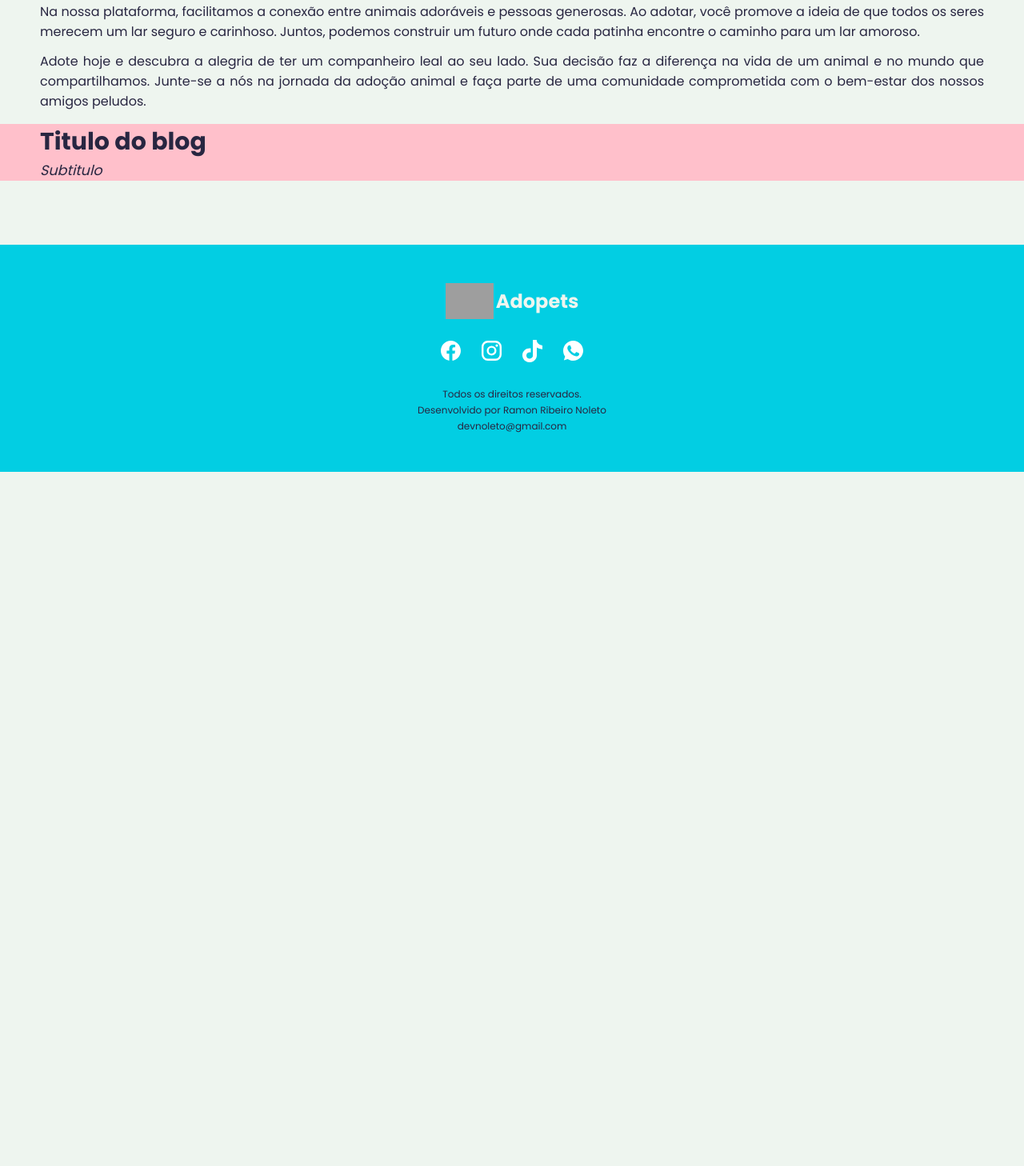
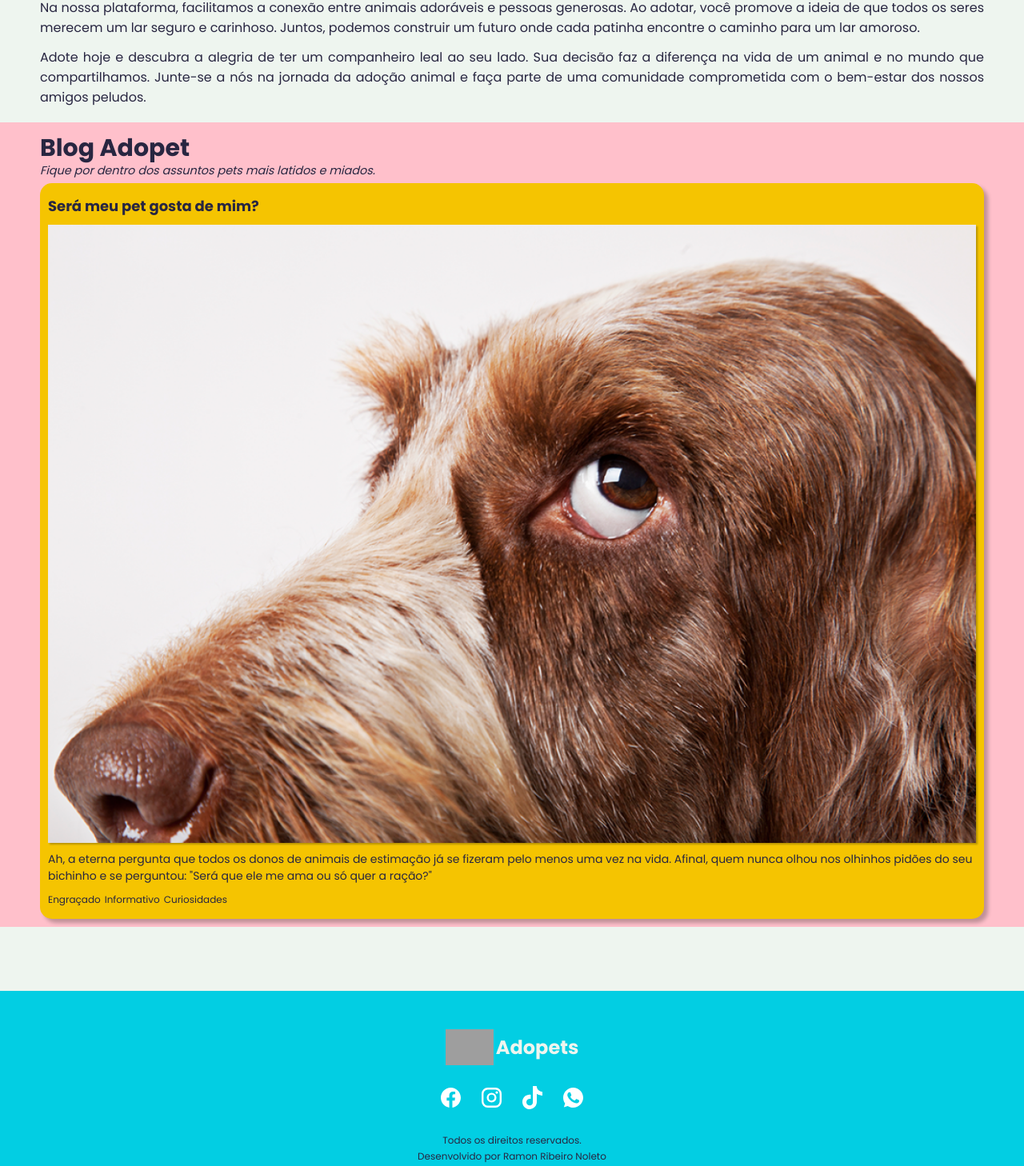
Before and after one commit to RNoleto/adopets-vue3, a Vue app: page / in a window 1280 px wide. Shown: the part 1037-2495 px from the top of the page at 80% size. Before the commit the page ends 1627 px from the top, so only its background shows below. Built offline with nearby package versions, Linux system fonts and the light colour scheme; grey boxes are pictures that could not be loaded.

Commit message:
primeiro post

```diff
--- a/src/pages/Home.vue
+++ b/src/pages/Home.vue
@@ -37,8 +37,31 @@
     </div>
     <section class="blog">
       <div class="content">
-        <h1 class="title">Titulo do blog</h1>
-        <h2 class="subtitle">Subtitulo</h2>
+        <h1 class="title">Blog Adopet</h1>
+        <h2 class="subtitle">
+          Fique por dentro dos assuntos pets mais latidos e miados.
+        </h2>
+        <div class="cards">
+          <div class="card">
+            <div class="top">
+              <p>Será meu pet gosta de mim?</p>
+            </div>
+            <img src="../assets/img/posts/post1.webp" alt="Cão Pensando" />
+            <div class="midle">
+              <p>
+                Ah, a eterna pergunta que todos os donos de animais de estimação
+                já se fizeram pelo menos uma vez na vida. Afinal, quem nunca
+                olhou nos olhinhos pidões do seu bichinho e se perguntou: "Será
+                que ele me ama ou só quer a ração?"
+              </p>
+            </div>
+            <div class="end">
+              <p>Engraçado</p>
+              <p>Informativo</p>
+              <p>Curiosidades</p>
+            </div>
+          </div>
+        </div>
       </div>
     </section>
   </div>
@@ -66,6 +89,44 @@ export default {
   //Sessão de Blog
   .blog {
     background-color: pink;
+    padding: 10px 0px;
+    .cards {
+      width: 100%;
+      display: flex;
+      flex-wrap: wrap;
+      .card {
+        width: 100%;
+        height: auto;
+        border-radius: 15px;
+        padding: 15px 10px;
+        display: flex;
+        gap: 10px;
+        flex-direction: column;
+        background-color: var(--color-2);
+        box-shadow: 5px 5px 5px rgba($color: #000000, $alpha: 0.25);
+        .top,
+        .midle,
+        .end {
+          width: 100%;
+        }
+        .top {
+          font-size: 18px;
+          font-weight: 600;
+        }
+        img {
+          box-shadow: 2px 2px 2px rgba($color: #000000, $alpha: 0.25);
+        }
+        .midle {
+          font-size: 14px;
+        }
+        .end {
+          display: flex;
+          flex-wrap: wrap;
+          gap: 5px;
+          font-size: 12px;
+        }
+      }
+    }
   }
 }
 </style>
--- a/src/style.scss
+++ b/src/style.scss
@@ -32,7 +32,7 @@ a {
 
   // fonts
   --title-font-size: 1.875rem;
-  --subtitle-font-size: 1.1rem;
+  --subtitle-font-size: 0.9rem;
 
   --title-font: 'Poppins', sans-serif;
   --body-font: 'DM Sans', sans-serif;
@@ -61,6 +61,7 @@ h1 {
 }
 
 .subtitle {
+  transform: translateY(-5px);
   font: 300 var(--subtitle-font-size) var(--title-font);
   color: var(--title-color);
   -webkit-font-smoothing: auto;
```
Also changed, not shown: src/assets/img/posts/post1.webp (added).
